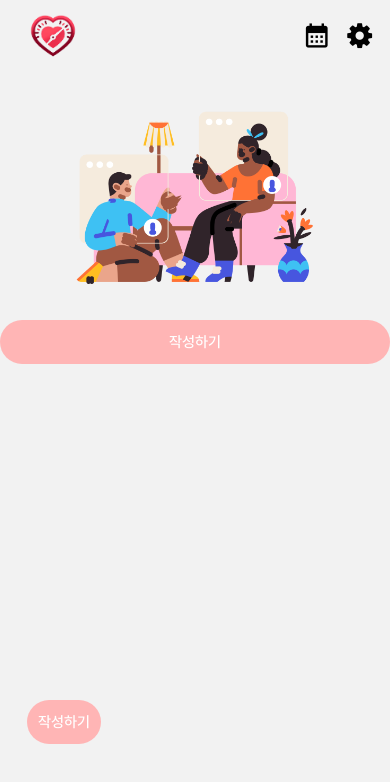
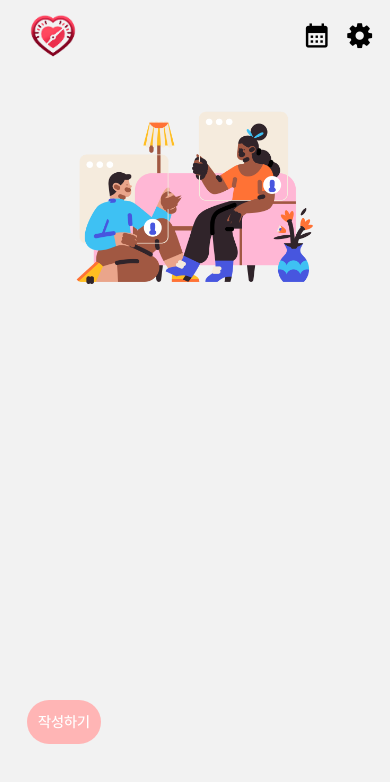
Before and after one commit to SKYST-LoveMeter/client, a React Native app: screen /MainStack in a window 390 px wide. Shown: the top 782 px of the page. Built offline with nearby package versions, Linux system fonts and the light colour scheme.

Commit message:
#12 merge 수정

```diff
--- a/src/navigators/RootStackNav.tsx
+++ b/src/navigators/RootStackNav.tsx
@@ -1,8 +1,7 @@
+import { useAppSelect } from "@/store/configureStore.hooks";
 import { createNativeStackNavigator } from "@react-navigation/native-stack";
 import { AuthStack } from "./AuthStack";
 import { MainStack } from "./MainStack";
-import { useSelector } from "react-redux";
-import { useAppSelect } from "@/store/configureStore.hooks";
 
 const Stack = createNativeStackNavigator();
 
--- a/src/screens/main/HomeScreen.tsx
+++ b/src/screens/main/HomeScreen.tsx
@@ -1,7 +1,6 @@
 import FlexBox from "@/components/@common/FlexBox";
 import Icons from "@/components/@common/Icons";
 import MainButton from "@/components/@common/MainButton";
-import { MyPieChart } from "@/components/test/PieChart";
 import { spacing } from "@/constants/spacing";
 import useHeight from "@/hooks/useHeight";
 import { useAppDispatch, useAppSelect } from "@/store/configureStore.hooks";
@@ -111,9 +110,8 @@ const HomeScreen = ({ navigation }: { navigation: any }) => {
             resizeMode: "contain",
           }}
         />
-        <MainButton text="작성하기" onPress={onPressWrite} />
       </Container>
-      <GoToTest onPress={() => navigation.navigate("TestFirst")} />
+      <GoToTest onPress={onPressWrite} />
     </>
   );
 };
```
Also changed, not shown: 1 other file (tests, documents, lock files or other folders).
